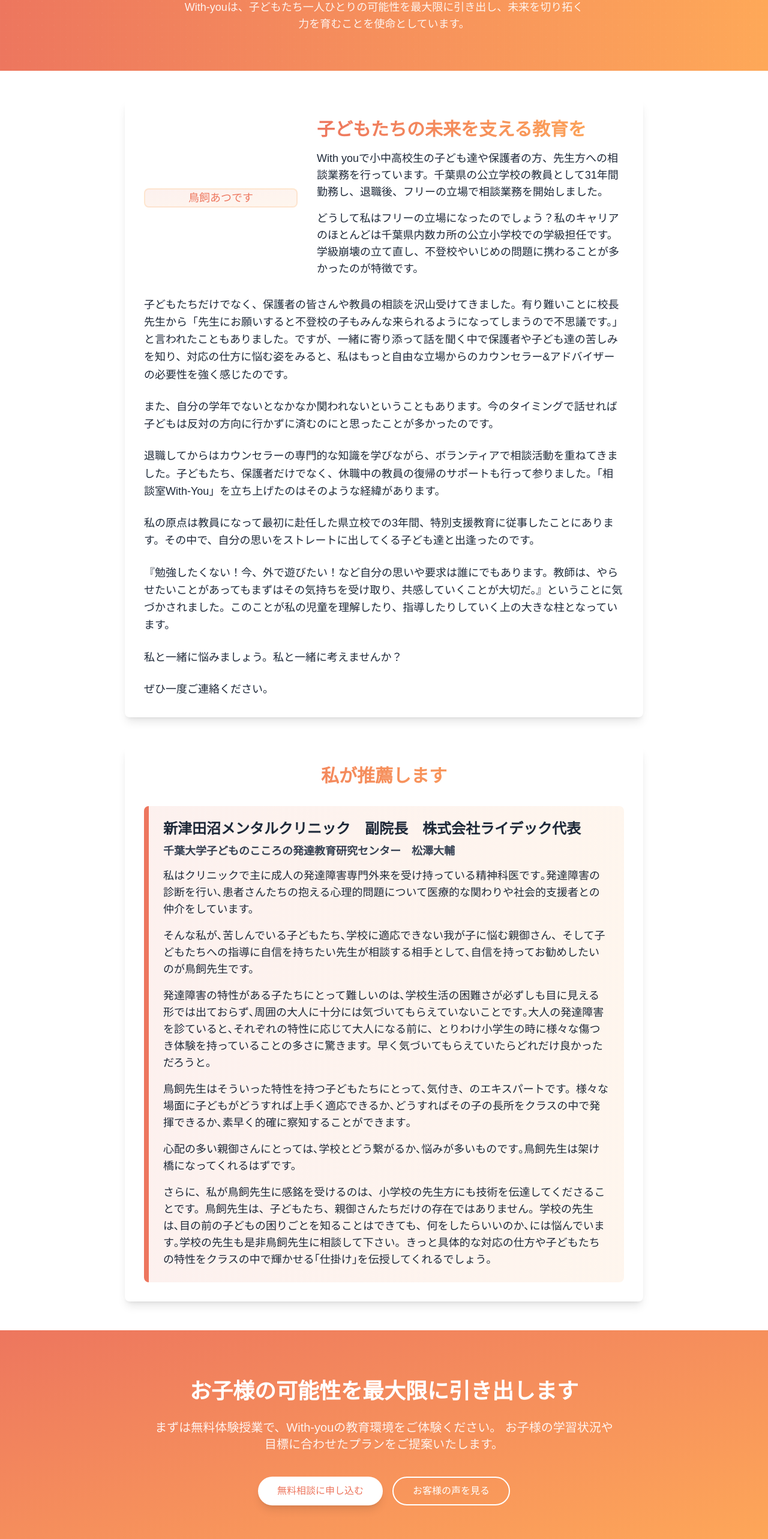
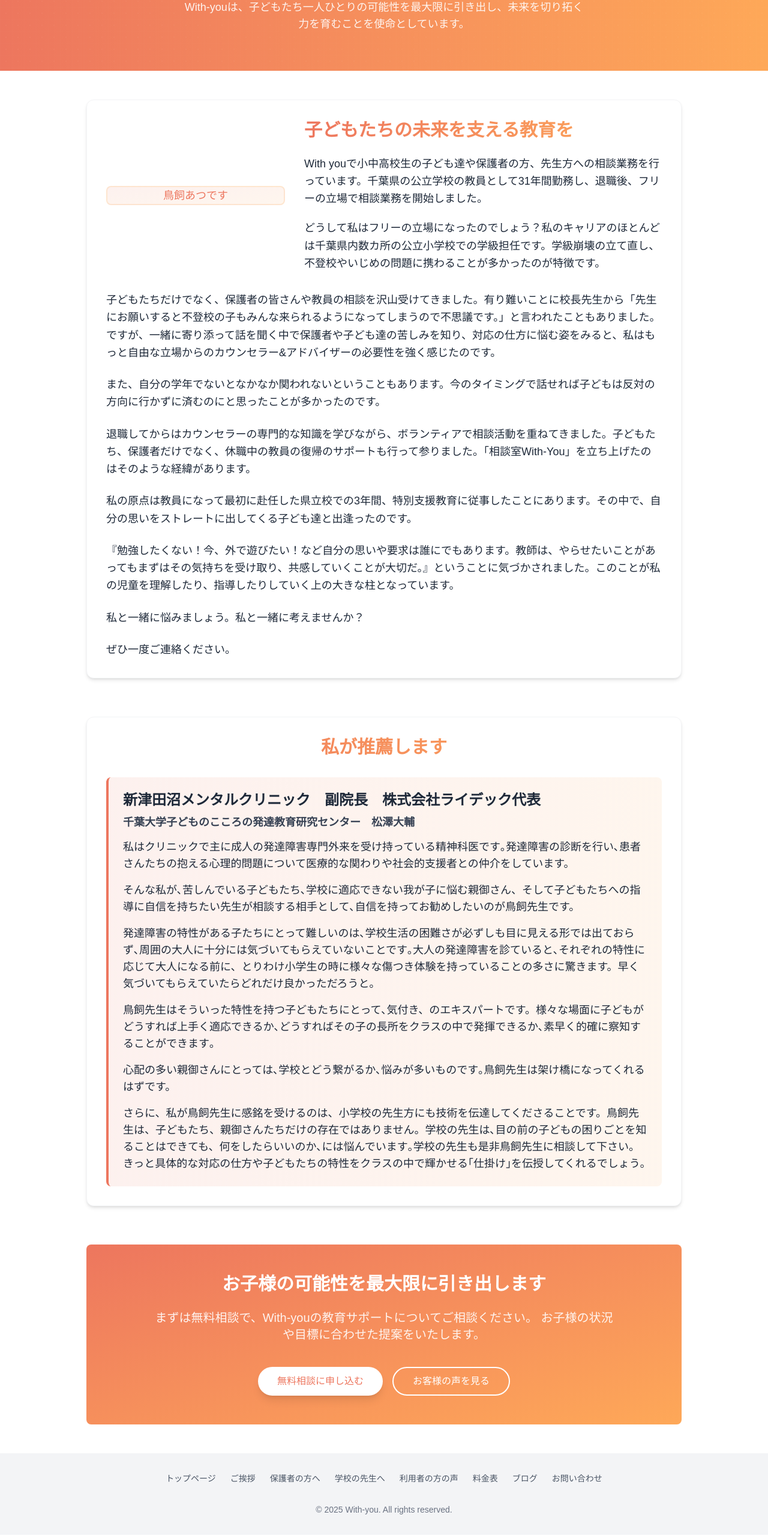
Before and after one commit to Ryoheithon/with-you-website, a Next.js app: page /about in a window 1280 px wide. Shown: the part 223-2789 px from the top of the page at 60% size. Built offline with nearby package versions, Linux system fonts and the light colour scheme; no server answers.

Commit message:
Fix with claude 30

```diff
--- a/app/(public)/about/page.tsx
+++ b/app/(public)/about/page.tsx
@@ -1,4 +1,3 @@
-
 import Link from 'next/link';
 import { Metadata } from 'next';
 import { generateMetadata } from '@/lib/seo/meta-helpers';
@@ -12,7 +11,8 @@ export const metadata: Metadata = generateMetadata({
 
 export default function AboutPage() {
   return (
-    <div>
+    <div className="bg-white overflow-hidden">
+      {/* ヘッダーバンド */}
       <section className="relative py-16 overflow-hidden">
         <div className="absolute inset-0 bg-gradient-to-r from-[#ED765E] to-[#FEA858]"></div>
         <div className="absolute inset-0 bg-[url('/images/pattern.svg')] opacity-10"></div>
@@ -26,9 +26,10 @@ export default function AboutPage() {
         </div>
       </section>
 
-      <section className="py-12">
-        <div className="max-w-4xl mx-auto px-4">
-          <div className="bg-white rounded-lg shadow-lg p-8 mb-12 animate-fade-in">
+      {/* メインコンテンツ */}
+      <div className="max-w-5xl mx-auto px-4 py-12">
+        {/* 代表挨拶セクション */}
+        <div className="bg-white rounded-xl shadow-md p-8 border border-gray-100 mb-16 animate-fade-in">
           <div className="flex flex-col md:flex-row gap-8 items-center mb-8">
             <div className="md:w-1/3 relative h-64 w-full md:h-auto">
               <div className="w-full h-full bg-gradient-to-br from-[#ED765E]/10 to-[#FEA858]/10 rounded-lg flex items-center justify-center overflow-hidden border-2 border-[#FEA858]/20">
@@ -36,13 +37,13 @@ export default function AboutPage() {
               </div>
             </div>
             <div className="md:w-2/3">
-                <h2 className="text-2xl md:text-3xl font-bold mb-4 bg-gradient-to-r from-[#ED765E] to-[#FEA858] bg-clip-text text-transparent">
+              <h2 className="text-2xl md:text-3xl font-bold mb-6 bg-gradient-to-r from-[#ED765E] to-[#FEA858] bg-clip-text text-transparent">
                 子どもたちの未来を支える教育を
               </h2>
-                <p className="text-gray-800 mb-4 text-lg">
+              <p className="text-gray-800 mb-5 text-lg leading-relaxed">
                 With youで小中高校生の子ども達や保護者の方、先生方への相談業務を行っています。千葉県の公立学校の教員として31年間勤務し、退職後、フリーの立場で相談業務を開始しました。
               </p>
-                <p className="text-gray-800 text-lg">
+              <p className="text-gray-800 text-lg leading-relaxed">
                 どうして私はフリーの立場になったのでしょう？私のキャリアのほとんどは千葉県内数カ所の公立小学校での学級担任です。学級崩壊の立て直し、不登校やいじめの問題に携わることが多かったのが特徴です。
               </p>
             </div>
@@ -79,12 +80,13 @@ export default function AboutPage() {
           </div>
         </div>
 
-          <div className="bg-white rounded-lg shadow-lg p-8 animate-fade-in animation-delay-300">
+        {/* 推薦文セクション */}
+        <div className="bg-white rounded-xl shadow-md p-8 border border-gray-100 mb-16 animate-fade-in animation-delay-300">
           <h2 className="text-2xl md:text-3xl font-bold mb-8 text-center bg-gradient-to-r from-[#ED765E] to-[#FEA858] bg-clip-text text-transparent">
             私が推薦します
           </h2>
           <div className="space-y-6">
-              <div className="bg-gradient-to-r from-[#ED765E]/10 to-[#FEA858]/10 rounded-lg p-6 border-l-8 border-[#ED765E]">
+            <div className="bg-gradient-to-r from-[#ED765E]/10 to-[#FEA858]/10 rounded-lg p-6 border-l-4 border-[#ED765E]">
               <h3 className="text-xl md:text-2xl font-bold mb-3 text-gray-800">
                 新津田沼メンタルクリニック　副院長　株式会社ライデック代表
               </h3>
@@ -112,19 +114,17 @@ export default function AboutPage() {
             </div>
           </div>
         </div>
-        </div>
-      </section>
 
-      {/* CTAセクション */}
-      <section className="py-20 bg-gradient-to-br from-[#ED765E] to-[#FEA858] text-white">
+        {/* CTA セクション */}
+        <section className="py-12 bg-gradient-to-br from-[#ED765E] to-[#FEA858] text-white rounded-lg">
           <div className="container mx-auto px-4">
             <div className="max-w-3xl mx-auto text-center">
-            <h2 className="text-3xl md:text-4xl font-bold mb-6">
+              <h2 className="text-2xl md:text-3xl font-bold mb-6">
                 お子様の可能性を最大限に引き出します
               </h2>
-            <p className="text-xl mb-10 text-white/90 speakable">
-              まずは無料体験授業で、With-youの教育環境をご体験ください。
-              お子様の学習状況や目標に合わせたプランをご提案いたします。
+              <p className="text-xl mb-10 text-white/90">
+                まずは無料相談で、With-youの教育サポートについてご相談ください。
+                お子様の状況や目標に合わせた提案をいたします。
               </p>
               <div className="flex flex-col sm:flex-row gap-4 justify-center">
                 <Link
@@ -146,5 +146,6 @@ export default function AboutPage() {
           </div>
         </section>
       </div>
+    </div>
   );
 }
```
Lines whose indentation alone changed are shown as unchanged.
